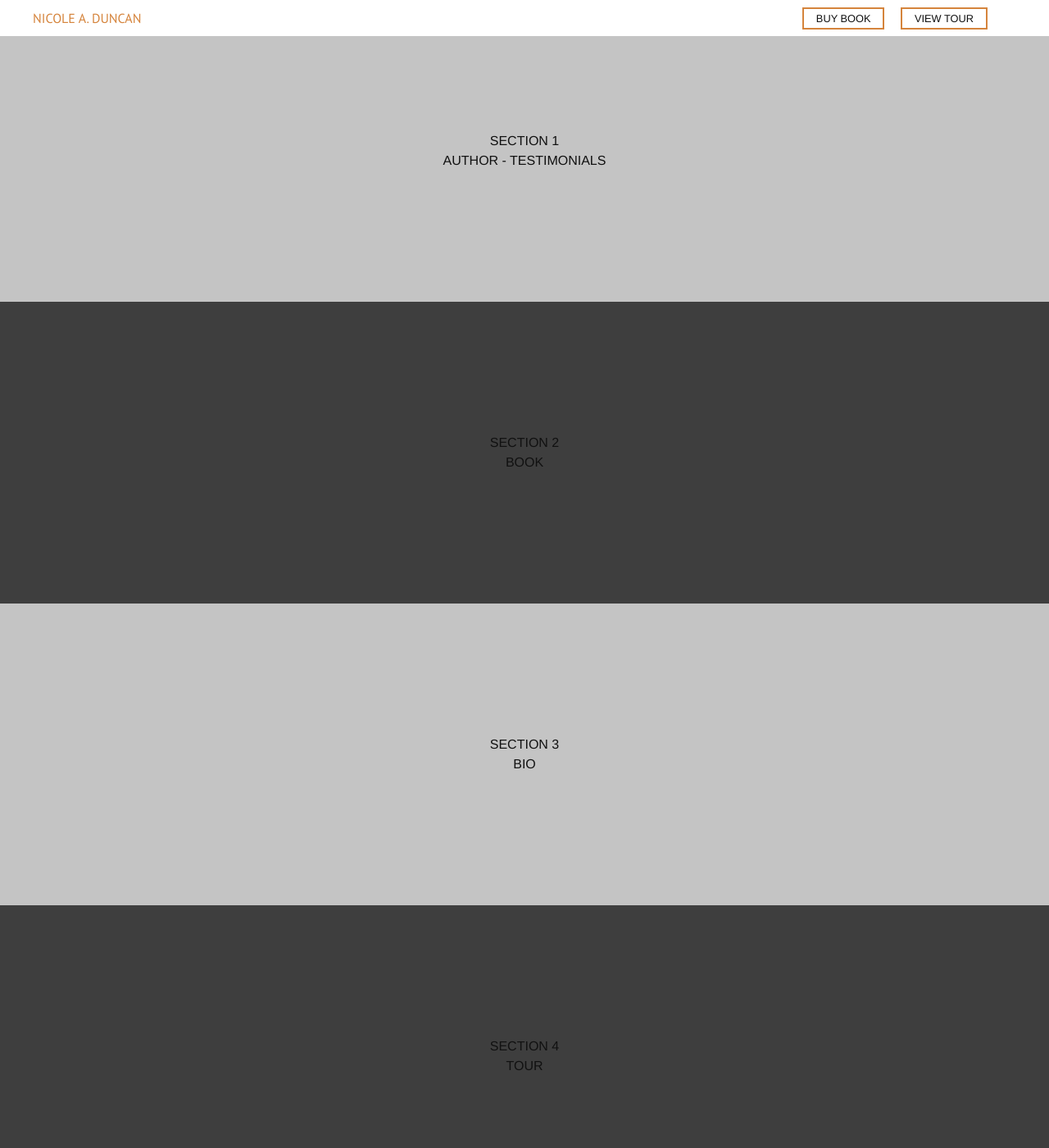
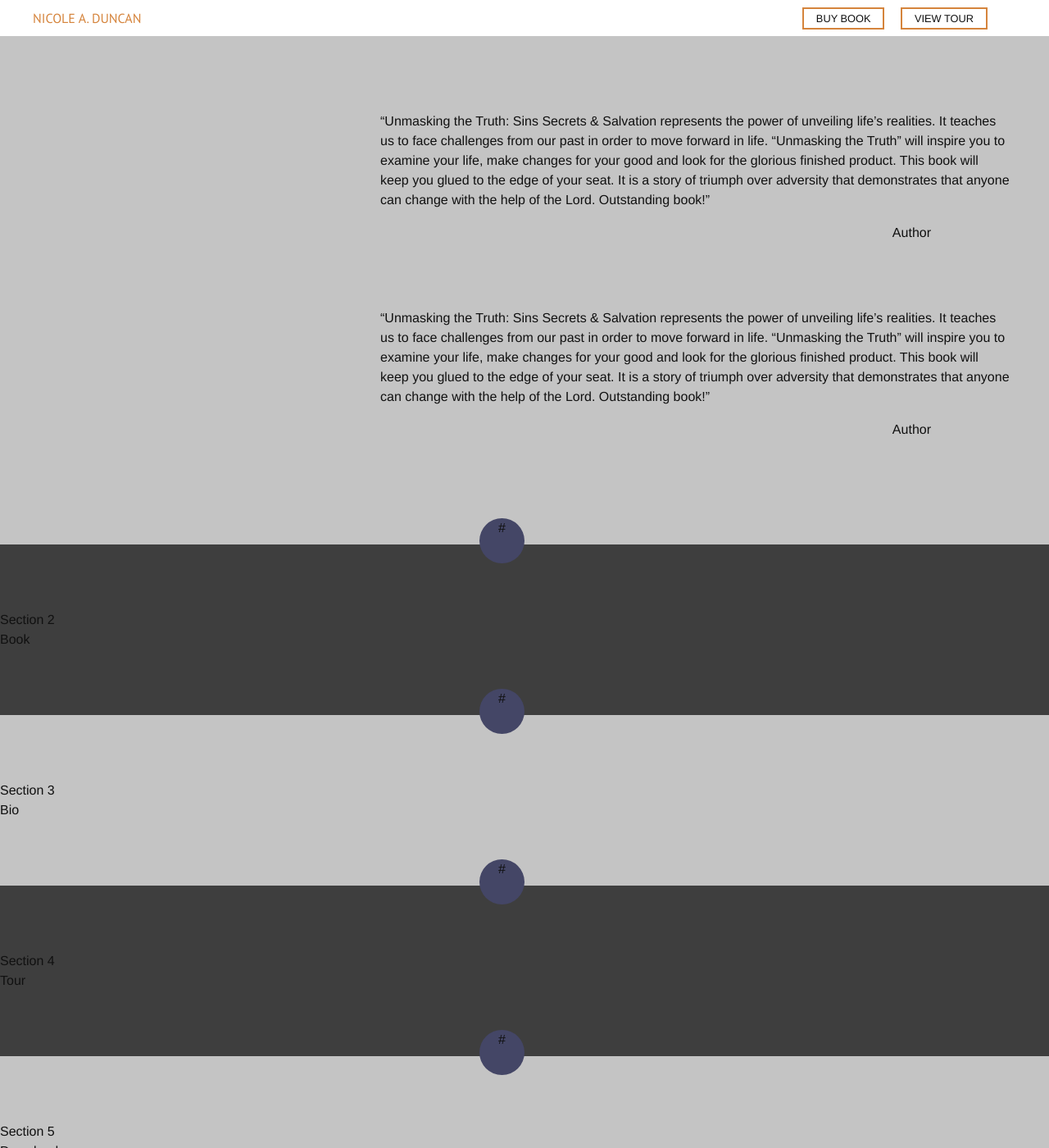
Before and after one commit to mkess-ivy/ND-BookSite, a Jekyll site: the page built from ndbook-dev/index.html, in a window 1280 px wide and 1400 px high. Shown: the whole window at 82% size. Built offline with Jekyll 4.4.1, drawn with Linux system fonts in a browser that asks for light colours.

Commit message:
working through wireframe, simplifying code

```diff
--- a/ndbook-dev/_sass/_nd-book-theme.scss
+++ b/ndbook-dev/_sass/_nd-book-theme.scss
@@ -35,6 +35,25 @@
 
 
 /* Setting up wireframe */
-.block-section { padding: 10em 0; text-align: center; text-transform: uppercase;}
+.block-section { padding: 5em 0; position: relative;}
 .blue { background: #c4c4c4; }
 .gray { background: #3e3e3e; }
+.block-testimonial { width: 60%; padding: 2em 0; float: right; position: relative; margin-right: 3em;}
+.block-author { text-align: right; padding: 1em 6em 1em 0; }
+.block-link_section { position: absolute; top: -2em; width: 55px; height: 55px; right: 50%; background: #444666; border-radius: 50%; text-align: center;}
+
+
+/* Clearfix Hack */
+.clearfix:after {
+     visibility: hidden;
+     display: block;
+     font-size: 0;
+     content: " ";
+     clear: both;
+     height: 0;
+     }
+.clearfix { display: inline-block; }
+/* start commented backslash hack \*/
+* html .clearfix { height: 1%; }
+.clearfix { display: block; }
+/* close commented backslash hack */
--- a/ndbook-dev/index.html
+++ b/ndbook-dev/index.html
@@ -44,10 +44,34 @@ layout: default
     <div class="nd-book_text"></div>
 
   </section> -->
-  <section class="block-section blue">Section 1<br>Author - Testimonials</section>
-  <section class="block-section gray">Section 2<br>Book</section>
-  <section class="block-section blue">Section 3 <br>Bio</section>
-  <section class="block-section gray">Section 4<br>Tour</section>
-  <section class="block-section blue">Section 5<br>Download</section>
-  <section class="block-section gray">Section 6<br>Contact</section>
+
+  <!-- Make the background of this section, the hero image -->
+
+  <!-- Section 1<br>Author - Testimonials -->
+  <section class="block-section blue clearfix"><br>
+    <div class="block-testimonial">
+      “Unmasking the Truth: Sins Secrets & Salvation represents the power of unveiling life’s realities.  It teaches us to face challenges from our past in order to move forward in life. “Unmasking the Truth” will inspire you to examine your life, make changes for your good and look for the glorious finished product. This book will keep you glued to the edge of your seat.  It is a story of triumph over adversity that demonstrates that anyone can change with the help of the Lord. Outstanding book!”
+      <div class="block-author">Author</div>
+    </div>
+    <div class="block-testimonial">
+      “Unmasking the Truth: Sins Secrets & Salvation represents the power of unveiling life’s realities.  It teaches us to face challenges from our past in order to move forward in life. “Unmasking the Truth” will inspire you to examine your life, make changes for your good and look for the glorious finished product. This book will keep you glued to the edge of your seat.  It is a story of triumph over adversity that demonstrates that anyone can change with the help of the Lord. Outstanding book!”
+      <div class="block-author">Author</div>
+    </div>
+  </section>
+  <section class="block-section gray clearfix">
+    <div class="block-link_section"><a href="#" class="block_link-target">#</a></div>
+    Section 2<br>Book
+  </section>
+  <section class="block-section blue clearfix">
+    <div class="block-link_section"><a href="#" class="block_link-target">#</a></div>
+  Section 3 <br>Bio</section>
+  <section class="block-section gray clearfix">
+    <div class="block-link_section"><a href="#" class="block_link-target">#</a></div>
+  Section 4<br>Tour</section>
+  <section class="block-section blue clearfix">
+    <div class="block-link_section"><a href="#" class="block_link-target">#</a></div>
+  Section 5<br>Download</section>
+  <section class="block-section gray clearfix">
+    <div class="block-link_section"><a href="#" class="block_link-target">#</a></div>
+  Section 6<br>Contact</section>
 </div>
```
